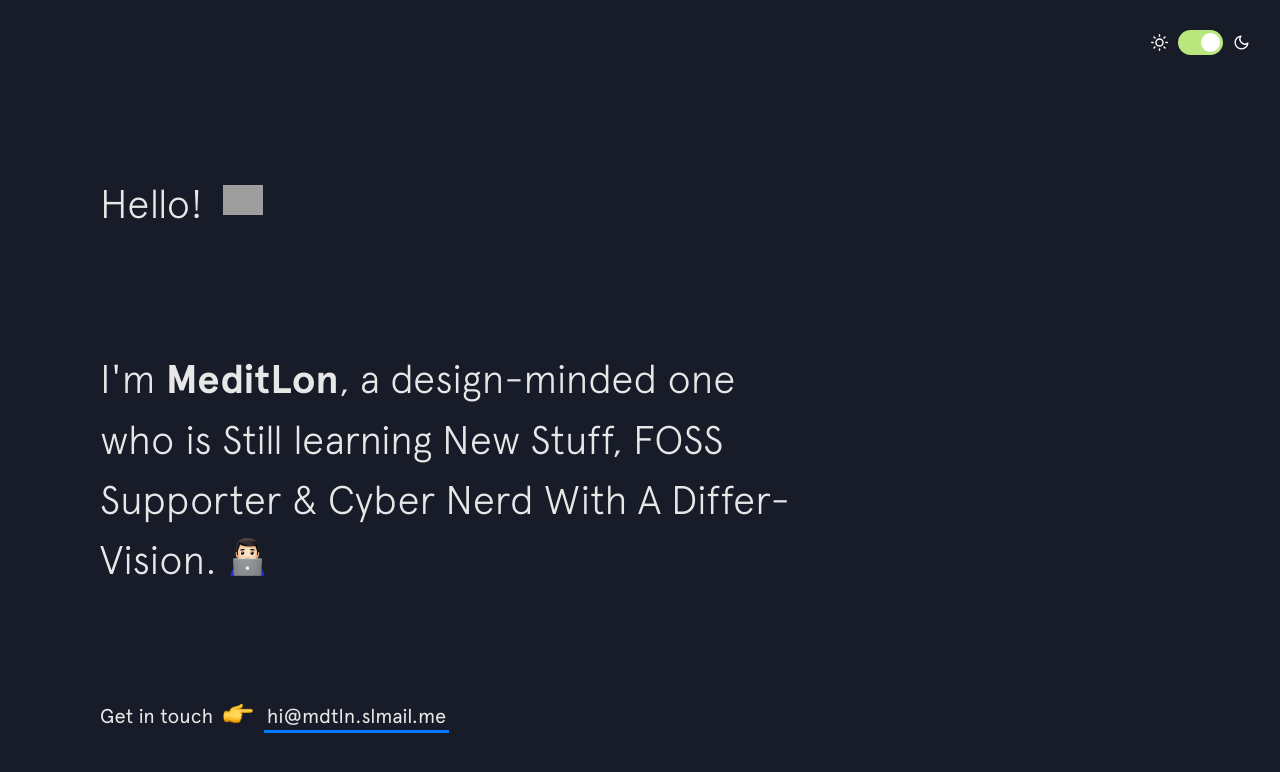
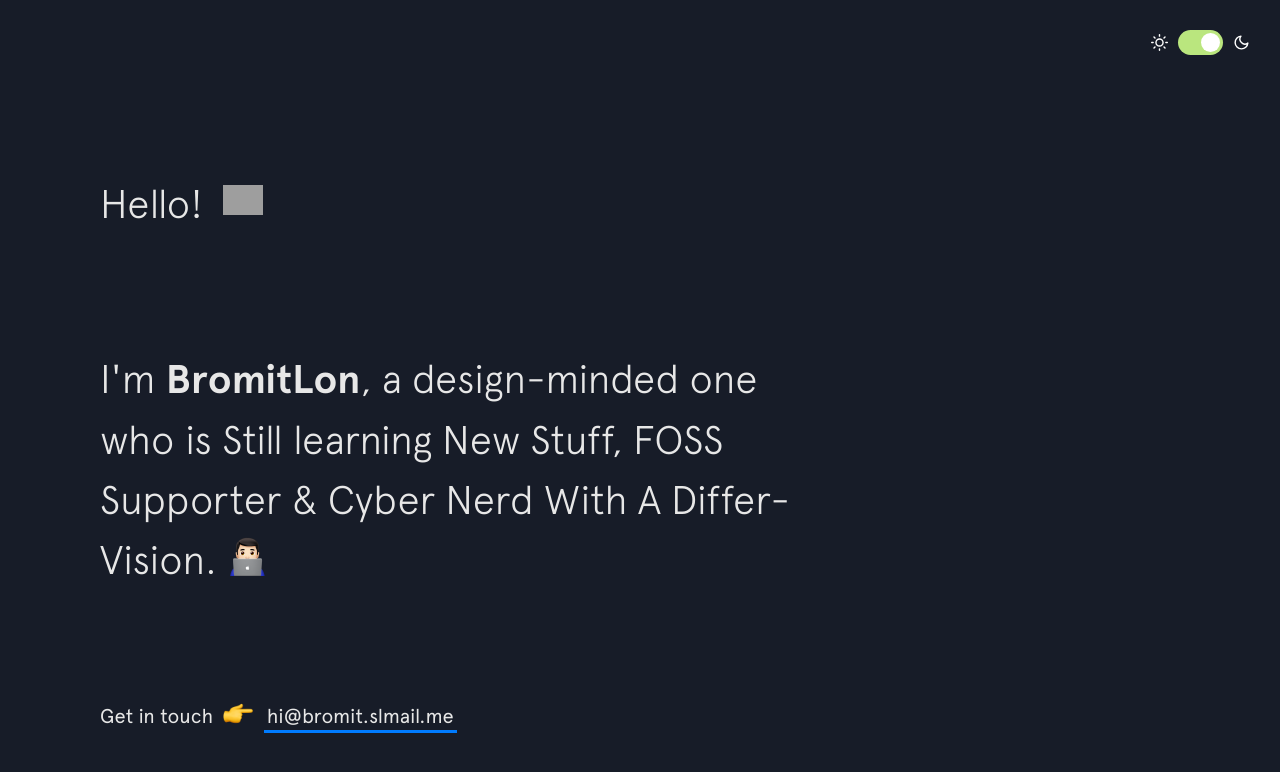
Before and after one commit to bromitlon/bromitlon.github.io, a Jekyll site: the page built from index.html, in a window 1280 px wide and 900 px high. Shown: the top 772 px of the window. Built offline with Jekyll 4.4.1, drawn with Linux system fonts in a browser that asks for light colours; nearby versions of some CDN libraries; grey boxes are pictures that could not be loaded.

Commit message:
Update intro.html

```diff
--- a/_includes/intro.html
+++ b/_includes/intro.html
@@ -4,7 +4,7 @@
   </h1>
 
   <h2 class="intro__tagline">I'm
-    <span class="name"> MeditLon</span>, a design-minded one who is Still learning New Stuff, FOSS Supporter &amp; Cyber Nerd With A Differ- Vision.
+    <span class="name"> BromitLon</span>, a design-minded one who is Still learning New Stuff, FOSS Supporter &amp; Cyber Nerd With A Differ- Vision.
     <span class="emoji technologist"></span>
   </h2>
 
@@ -12,7 +12,7 @@
     <span>Get in touch </span>
     <span class="emoji pointer"></span>
     <span>
-      <a href="mailto:hi@mdtln.slmail.me" target="_blank" class="highlight-link">hi@mdtln.slmail.me</a>
+      <a href="mailto:hi@bromit.slmail.me" target="_blank" class="highlight-link">hi@bromit.slmail.me</a>
     </span>
   </h3>
 </header>
```
